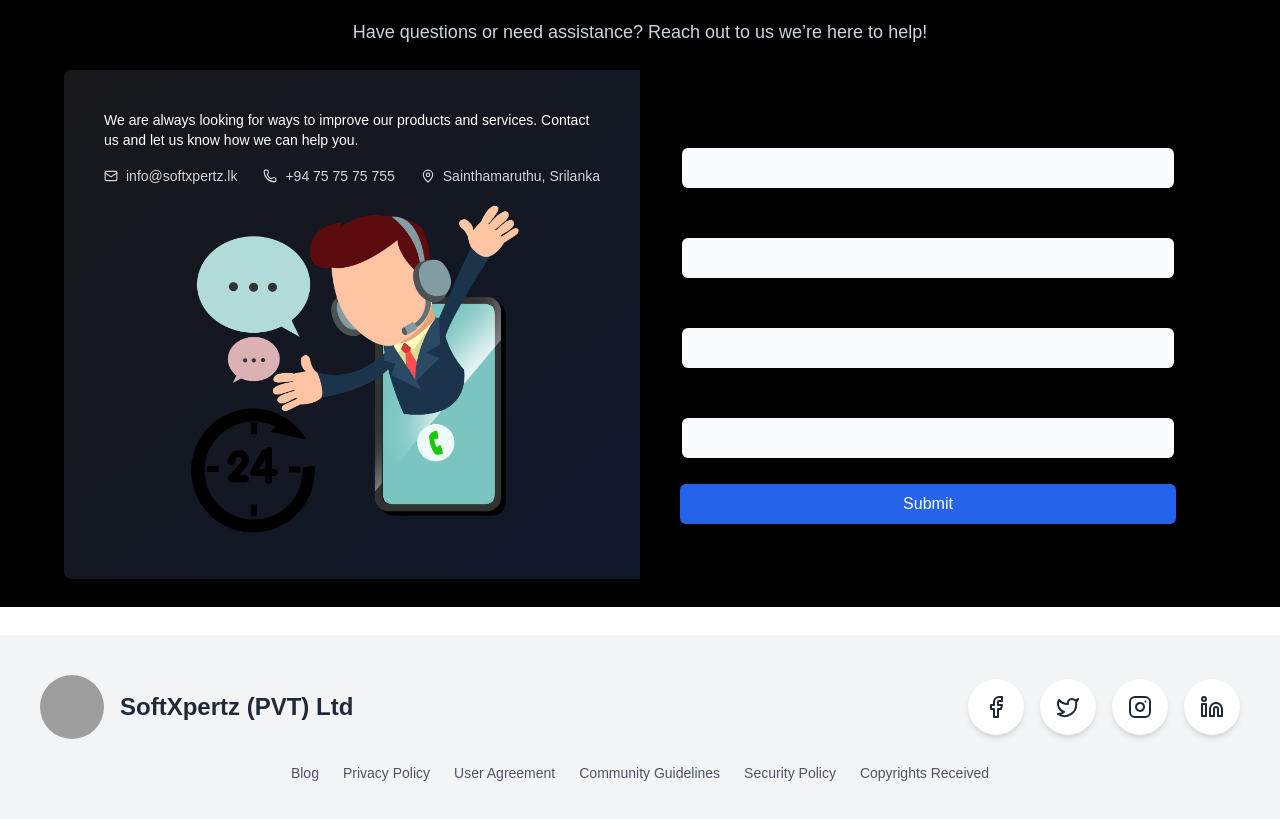
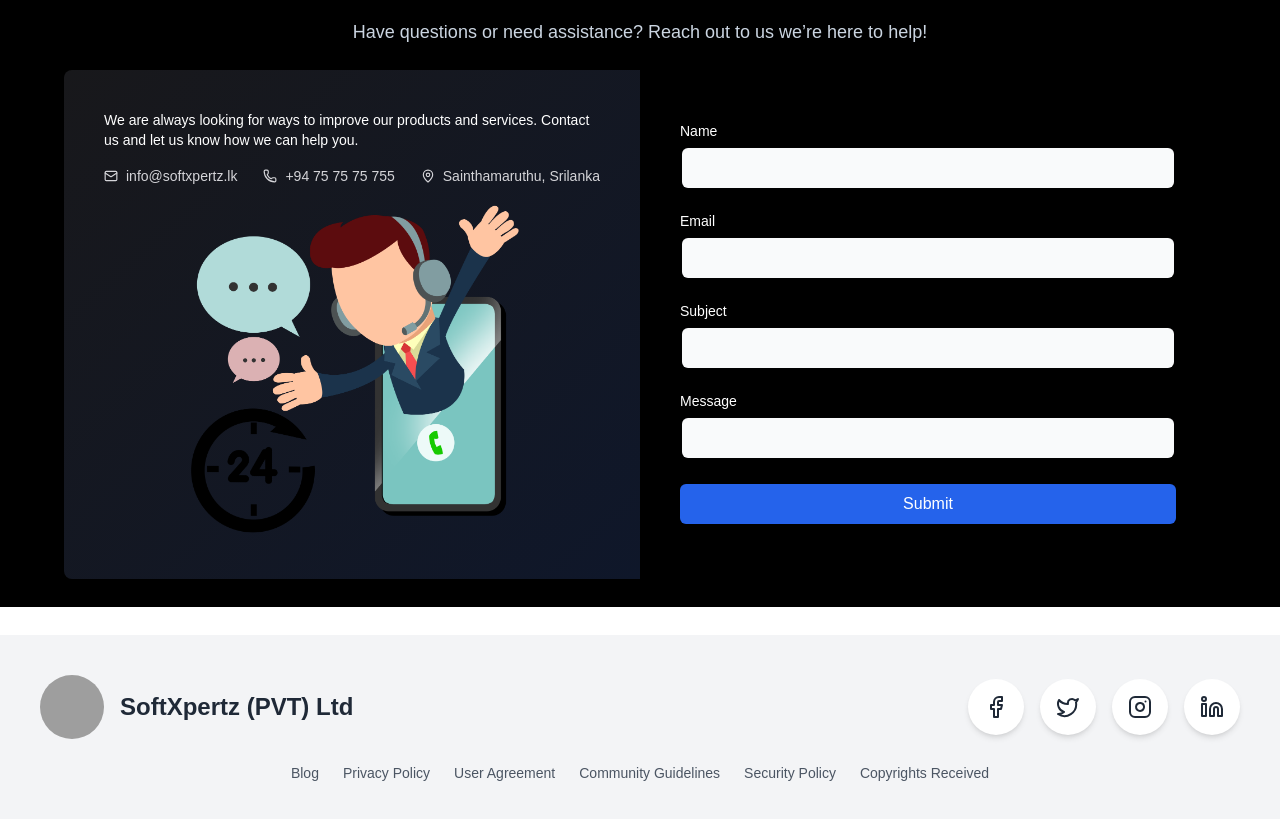
Before and after one commit to Sharjun-Hussain/SoftXpertz, a Next.js app: page / in a window 1280 px wide. Shown: the part 5514-6333 px from the top of the page. Built offline with nearby package versions, Linux system fonts and the light colour scheme; grey boxes are pictures that could not be loaded.

Commit message:
fix:contact form label color changed

```diff
--- a/components/ui/label.jsx
+++ b/components/ui/label.jsx
@@ -9,7 +9,7 @@
   <LabelPrimitive.Root
     ref={ref}
     className={cn(
-      "text-sm font-medium text-black dark:text-white leading-none peer-disabled:cursor-not-allowed peer-disabled:opacity-70",
+      "text-sm font-medium text-white leading-none peer-disabled:cursor-not-allowed peer-disabled:opacity-70",
       className
     )}
     {...props}
```
